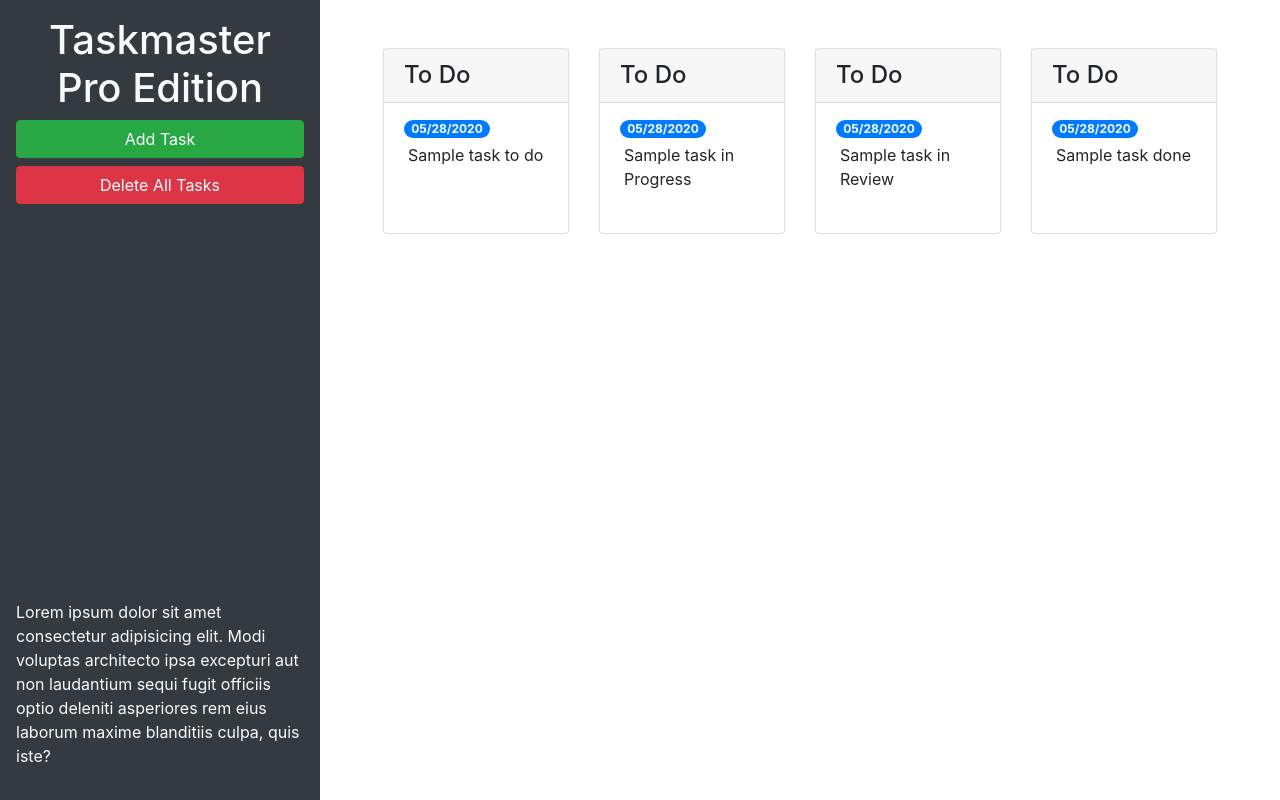
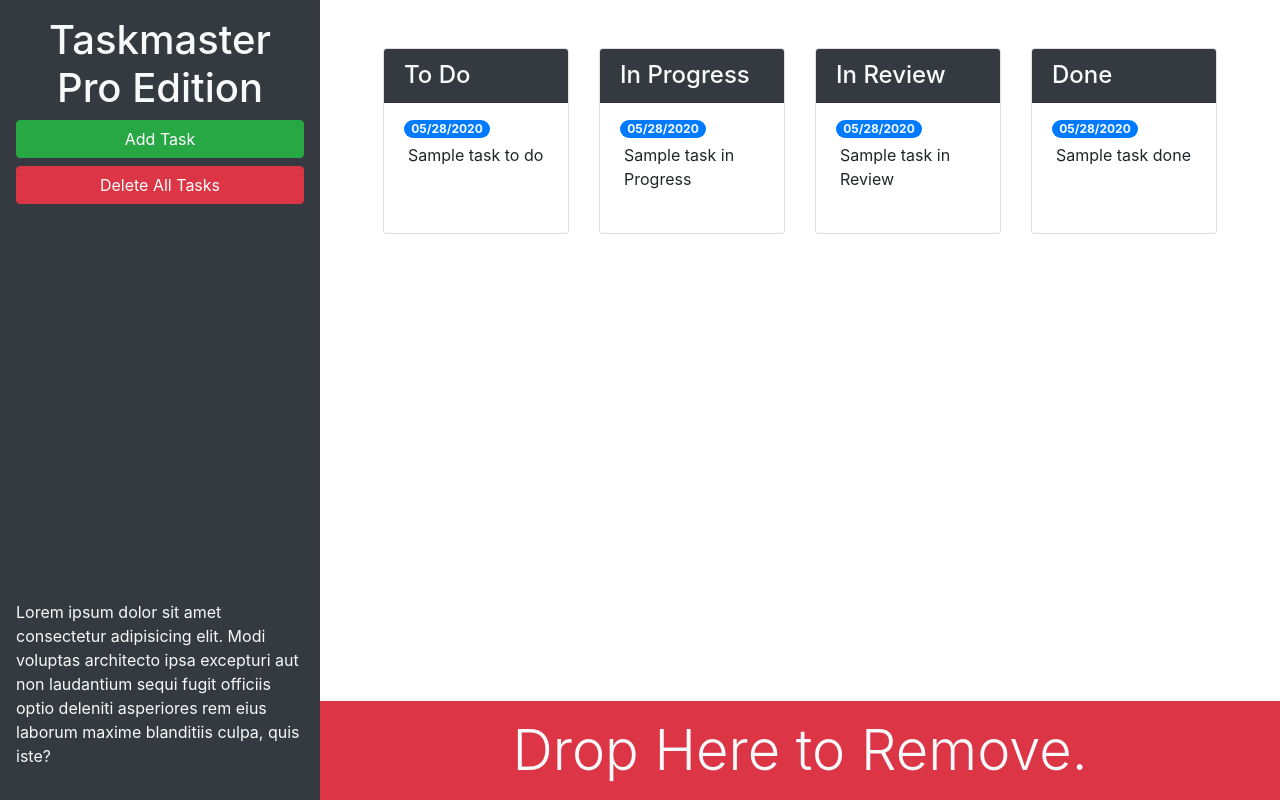
Before and after one commit to Danster4/taskmaster-pro, a plain HTML site: page index.html in a window 1280 px wide. Drawn offline with nearby package versions, Linux system fonts and the light colour scheme.

Commit message:
add trash zone at bottom of right column

```diff
--- a/index.html
+++ b/index.html
@@ -13,22 +13,22 @@
 <body>
 
   <div class="row min-vh-100 no-gutters">
-    <header class="col-12 col-lg-3 bg-dark text-light d-flex flex-column p-4 p-lg-3">
+    <header class="col-12 col-lg-3 bg-dark text-light sticky-top d-flex flex-column p-4 p-lg-3">
       <h1 class="text-center">Taskmaster Pro Edition</h1>
       <button id="create-task" class="btn btn-block btn-success" data-toggle="modal" data-target="#task-form-modal">Add
         Task</button>
       <button id="remove-tasks" class="btn btn-block btn-danger">Delete All Tasks</button>
-      <p class="mt-auto">Lorem ipsum dolor sit amet consectetur adipisicing elit. Modi voluptas architecto ipsa
+      <p class="mt-auto d-none d-lg-block">Lorem ipsum dolor sit amet consectetur adipisicing elit. Modi voluptas architecto ipsa
         excepturi aut non
         laudantium sequi fugit officiis optio deleniti asperiores rem eius laborum maxime blanditiis culpa, quis iste?
       </p>
     </header>
-    <main class="col-12 col-lg-9">
+    <main class="col-12 col-lg-9 d-flex flex-column">
       <div class="m-5 row justify-content-around">
         <!-- todo start -->
         <div class="col-12 col-md-6 col-xl-3 mb-3">
             <div class="card">
-              <h4 class="card-header">
+              <h4 class="card-header bg-dark text-light">
                 To Do
               </h4>
               <ul id="list-toDo" class="list-group list-group-flush">
@@ -43,8 +43,8 @@
         <!-- in progress start -->
         <div class="col-12 col-md-6 col-xl-3 mb-3">
           <div class="card">
-            <h4 class="card-header">
-              To Do
+            <h4 class="card-header bg-dark text-light">
+              In Progress
             </h4>
             <ul id="list-inProgress" class="list-group list-group-flush">
               <li class="list-group-item">
@@ -58,8 +58,8 @@
          <!-- in review start -->
         <div class="col-12 col-md-6 col-xl-3 mb-3">
           <div class="card">
-            <h4 class="card-header">
-              To Do
+            <h4 class="card-header bg-dark text-light">
+              In Review
             </h4>
             <ul id="list-inReview" class="list-group list-group-flush">
               <li class="list-group-item">
@@ -73,8 +73,8 @@
         <!-- done start -->
         <div class="col-12 col-md-6 col-xl-3 mb-3">
           <div class="card">
-            <h4 class="card-header">
-              To Do
+            <h4 class="card-header bg-dark text-light">
+              Done
             </h4>
             <ul id="list-done" class="list-group list-group-flush">
               <li class="list-group-item">
@@ -85,6 +85,11 @@
           </div>
         </div>
         <!-- done end -->
+      </div>
+      <div class="mt-auto" id="trash">
+        <div class="w-100 bg-danger p-3 text-center text-light display-4">
+          Drop Here to Remove.
+        </div>
       </div>
     </main>
   </div>
```
